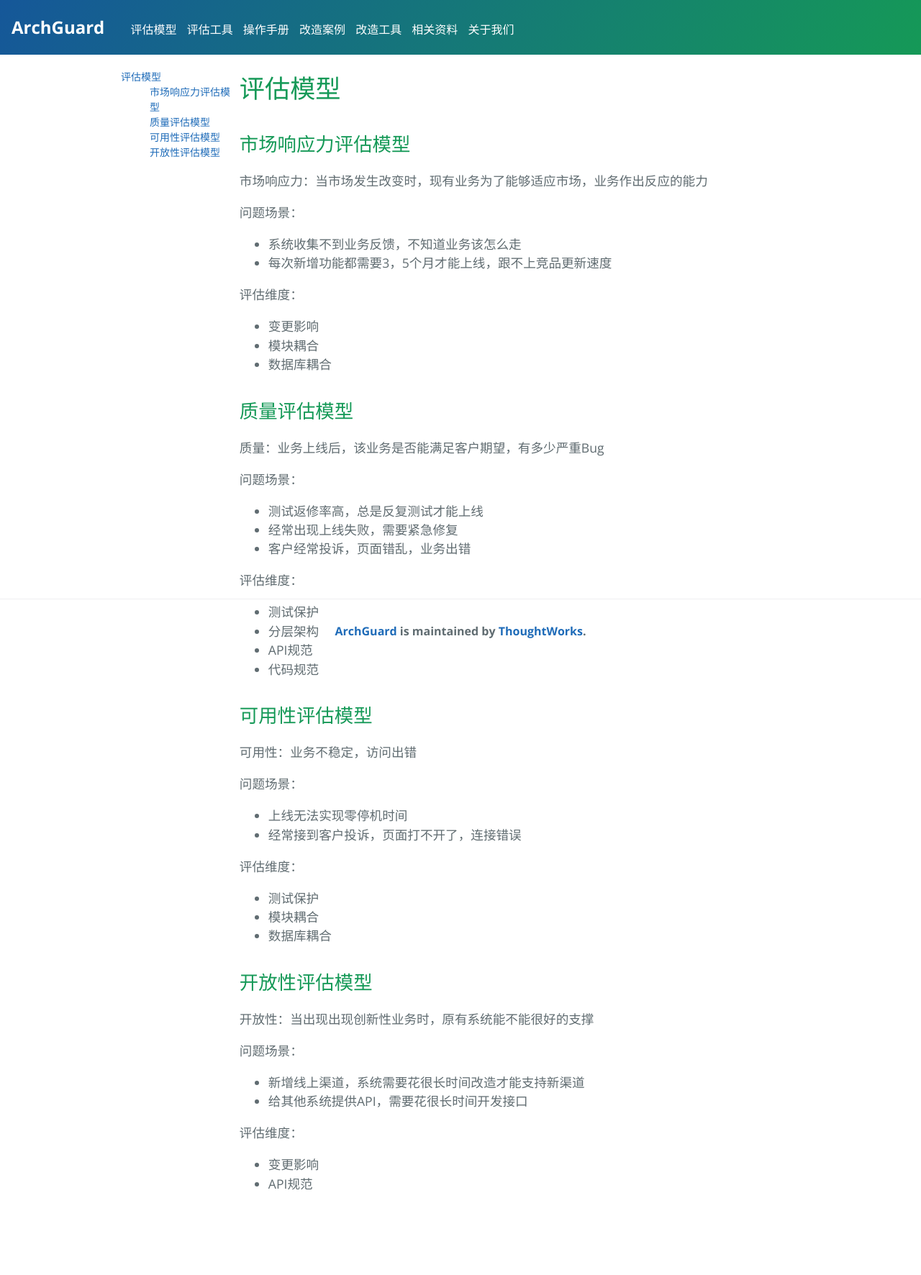
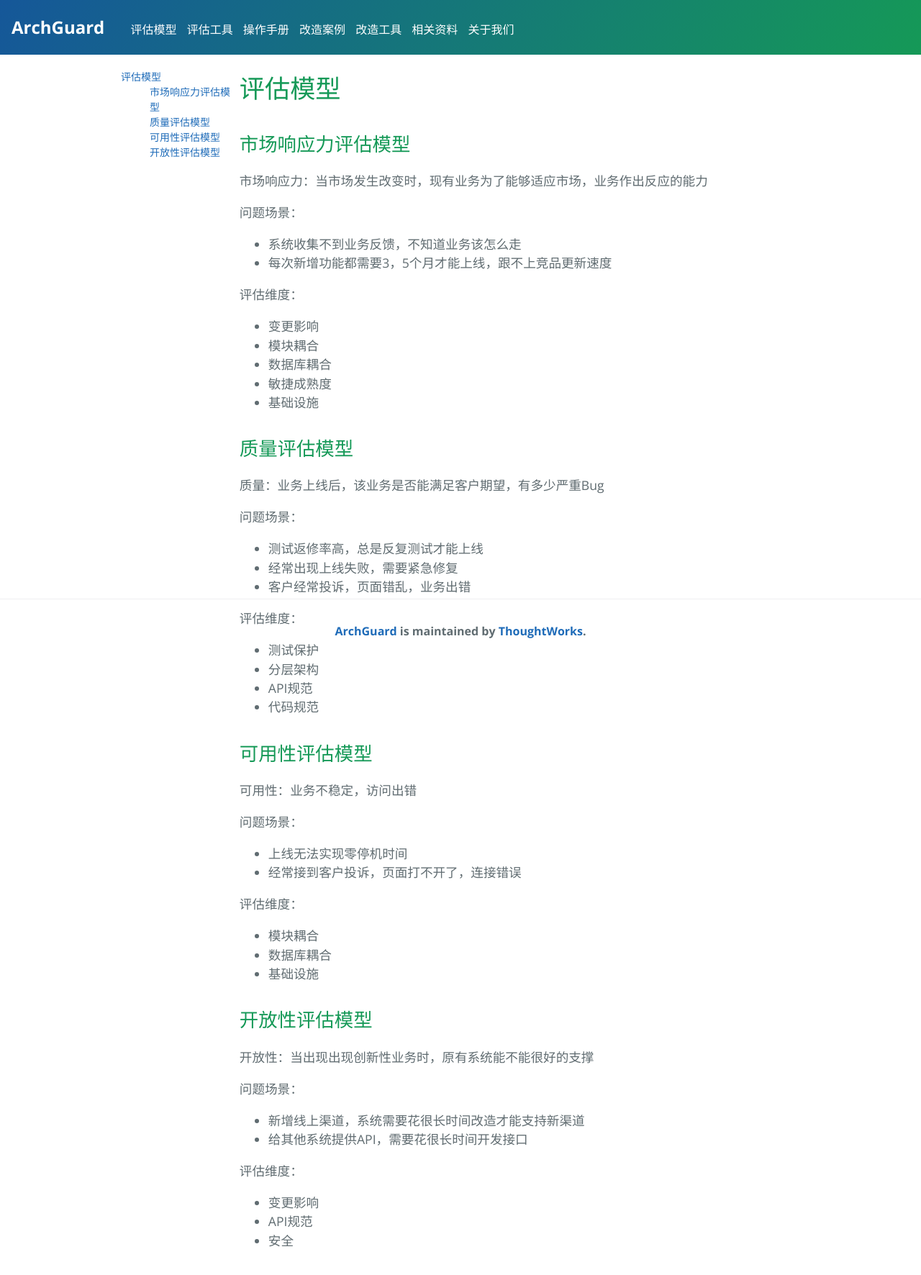
Before and after one commit to archguard/archguard.org, a Jekyll site: the page built from models.md, in a window 1280 px wide. Shown: the top 1772 px of the page at 72% size. Built offline with Jekyll 4.4.1, drawn with Linux system fonts in a browser that asks for light colours; our own code applies the rules of GitHub Pages for plain Markdown files.

Commit message:
feat: update

```diff
--- a/models.md
+++ b/models.md
@@ -15,6 +15,8 @@ layout: model
 - 变更影响
 - 模块耦合
 - 数据库耦合
+- 敏捷成熟度
+- 基础设施
 
 ## 质量评估模型
 质量：业务上线后，该业务是否能满足客户期望，有多少严重Bug
@@ -38,9 +40,9 @@ layout: model
 - 经常接到客户投诉，页面打不开了，连接错误
 
 评估维度：
-- 测试保护
 - 模块耦合
 - 数据库耦合
+- 基础设施
 
 ## 开放性评估模型
 开放性：当出现出现创新性业务时，原有系统能不能很好的支撑
@@ -52,3 +54,4 @@ layout: model
 评估维度：
 - 变更影响
 - API规范
+- 安全
```
